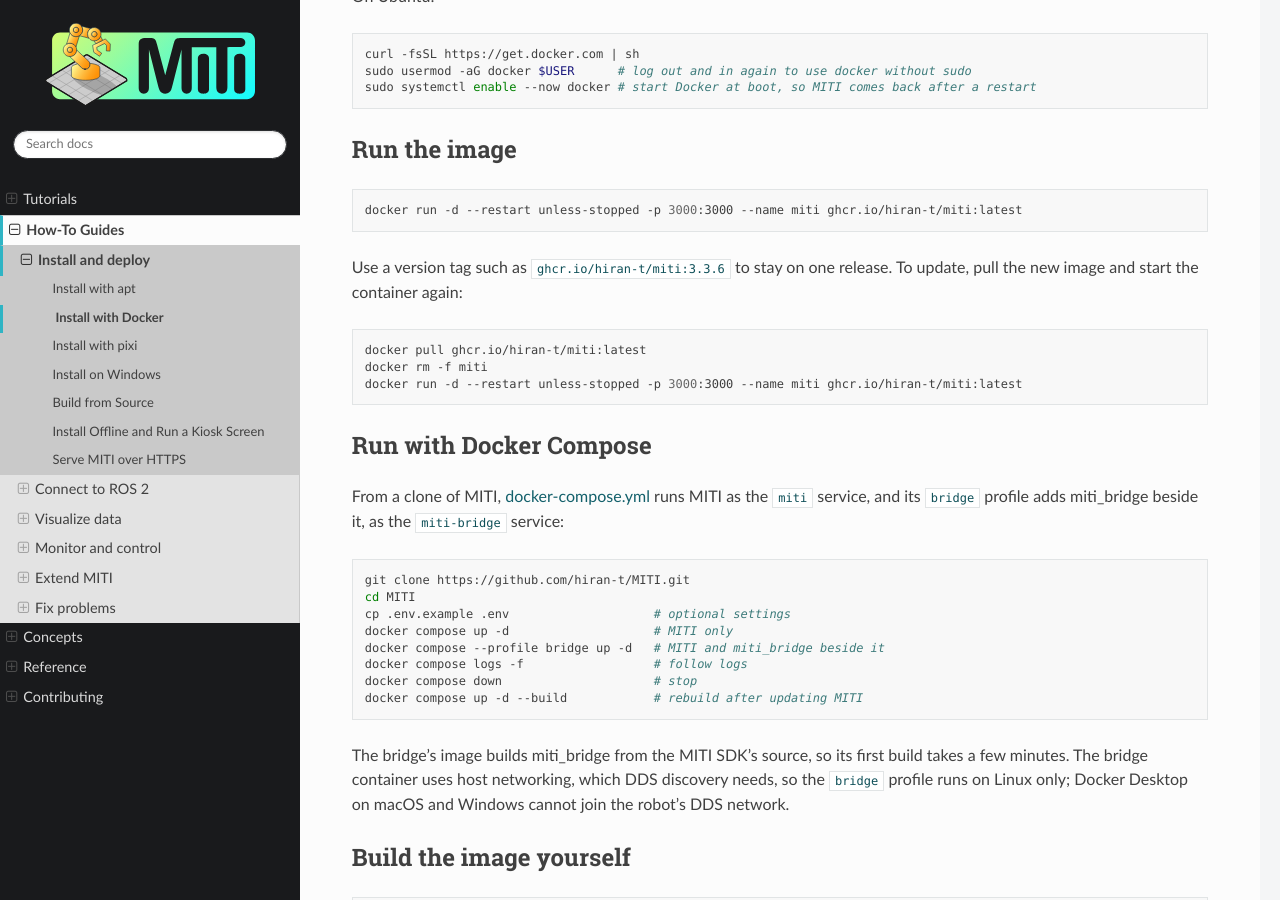
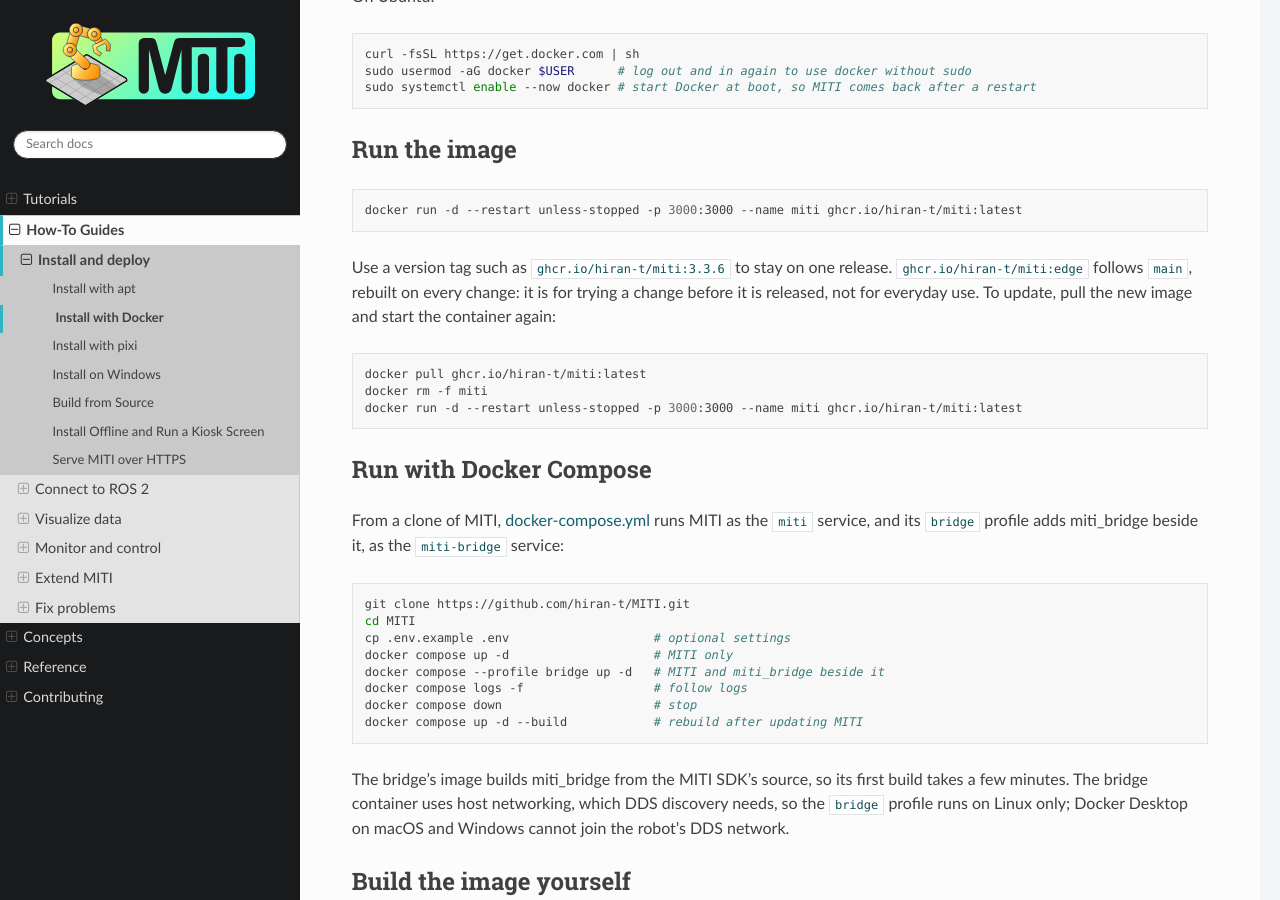
Before and after one commit to hiran-t/MITI, a Sphinx documentation site: the page built from docs/how-to-guides/install-with-docker.md, in a window 1280 px wide and 900 px high, scrolled down 304 px. Built offline with Sphinx 7.4.7 and the Read the Docs theme 3.1.0, drawn with Linux system fonts in a browser that asks for light colours.

Commit message:
ci: publish ghcr.io/hiran-t/miti:edge from every push to main
Projects built on the MITI image can try a change on main without waiting for a release.

````diff
--- a/docs/how-to-guides/install-with-docker.md
+++ b/docs/how-to-guides/install-with-docker.md
@@ -18,7 +18,7 @@ sudo systemctl enable --now docker # start Docker at boot, so MITI comes back af
 docker run -d --restart unless-stopped -p 3000:3000 --name miti ghcr.io/hiran-t/miti:latest
 ```
 
-Use a version tag such as `ghcr.io/hiran-t/miti:3.3.6` to stay on one release. To update, pull the new image and start the container again:
+Use a version tag such as `ghcr.io/hiran-t/miti:3.3.6` to stay on one release. `ghcr.io/hiran-t/miti:edge` follows `main`, rebuilt on every change: it is for trying a change before it is released, not for everyday use. To update, pull the new image and start the container again:
 
 ```bash
 docker pull ghcr.io/hiran-t/miti:latest
````
Also changed, not shown: CHANGELOG.md (+4 -0 lines), 1 other file.
